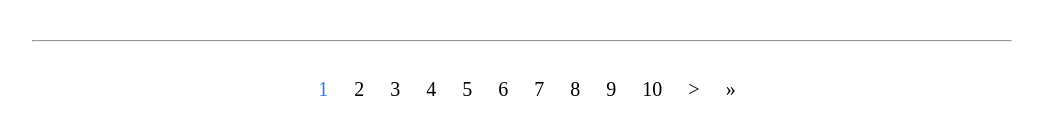
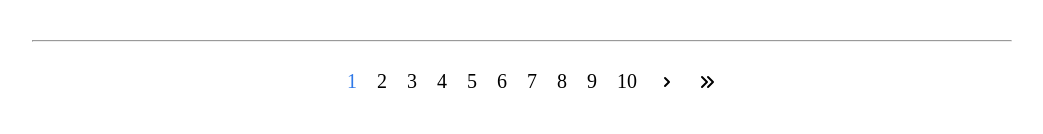
Before and after one commit to JaeyoonCheon/used-clothes-front, a React (Create React App) app: page / in a window 1280 px wide. Shown: the part 1832-1966 px from the top of the page, without its empty margins (218-1261 px from the left). Built offline with nearby package versions, Linux system fonts and the light colour scheme.

Commit message:
FEAT / <Pagination /> 1. 페이지 좌/우 네비게이션 버튼의 이미지 벡터 아이콘화

```diff
--- a/src/components/common/Pagination.js
+++ b/src/components/common/Pagination.js
@@ -1,5 +1,11 @@
 import React from "react";
 import styled from "styled-components";
+import {
+  HiChevronDoubleLeft,
+  HiChevronLeft,
+  HiChevronDoubleRight,
+  HiChevronRight,
+} from "react-icons/hi";
 
 import colors from "../../lib/styles/colors";
 
@@ -13,17 +19,21 @@ const PaginationButtonContainer = styled.li`
   align-items: center;
 
   ul[class^="button"] {
-    padding: 8px;
     display: flex;
     justify-items: center;
-    margin-left: 10px;
+    padding: 0;
+    margin-left: 20px;
     font-family: "Noto Sans KR";
     font-weight: 400;
     font-size: 20px;
 
     cursor: pointer;
 
-    &[class$="current"] {
+    & span {
+      display: flex;
+    }
+
+    &[class$="current"] span {
       color: ${colors.blue[0]};
     }
   }
@@ -53,7 +63,7 @@ const Pagination = (props) => {
             className="button"
             onClick={() => setCurrentPage(pageUnitNum * pageCount)}
           >
-            &laquo;
+            <HiChevronDoubleLeft size={20}></HiChevronDoubleLeft>
           </ul>
         )}
         {currentPage > pageCount && (
@@ -61,7 +71,7 @@ const Pagination = (props) => {
             className="button"
             onClick={() => setCurrentPage(currentPage - 1)}
           >
-            &lt;
+            <HiChevronLeft size={20}></HiChevronLeft>
           </ul>
         )}
         {pages.map((page, i) => {
@@ -72,7 +82,7 @@ const Pagination = (props) => {
               key={i}
               onClick={() => setCurrentPage(page)}
             >
-              {page}
+              <span>{page}</span>
             </ul>
           );
         })}
@@ -81,7 +91,7 @@ const Pagination = (props) => {
             className="button"
             onClick={() => setCurrentPage(currentPage + 1)}
           >
-            &gt;
+            <HiChevronRight size={20}></HiChevronRight>
           </ul>
         )}
         {end < limit && (
@@ -89,7 +99,7 @@ const Pagination = (props) => {
             className="button"
             onClick={() => setCurrentPage((pageUnitNum + 1) * pageCount + 1)}
           >
-            &raquo;
+            <HiChevronDoubleRight size={20}></HiChevronDoubleRight>
           </ul>
         )}
       </PaginationButtonContainer>
```
